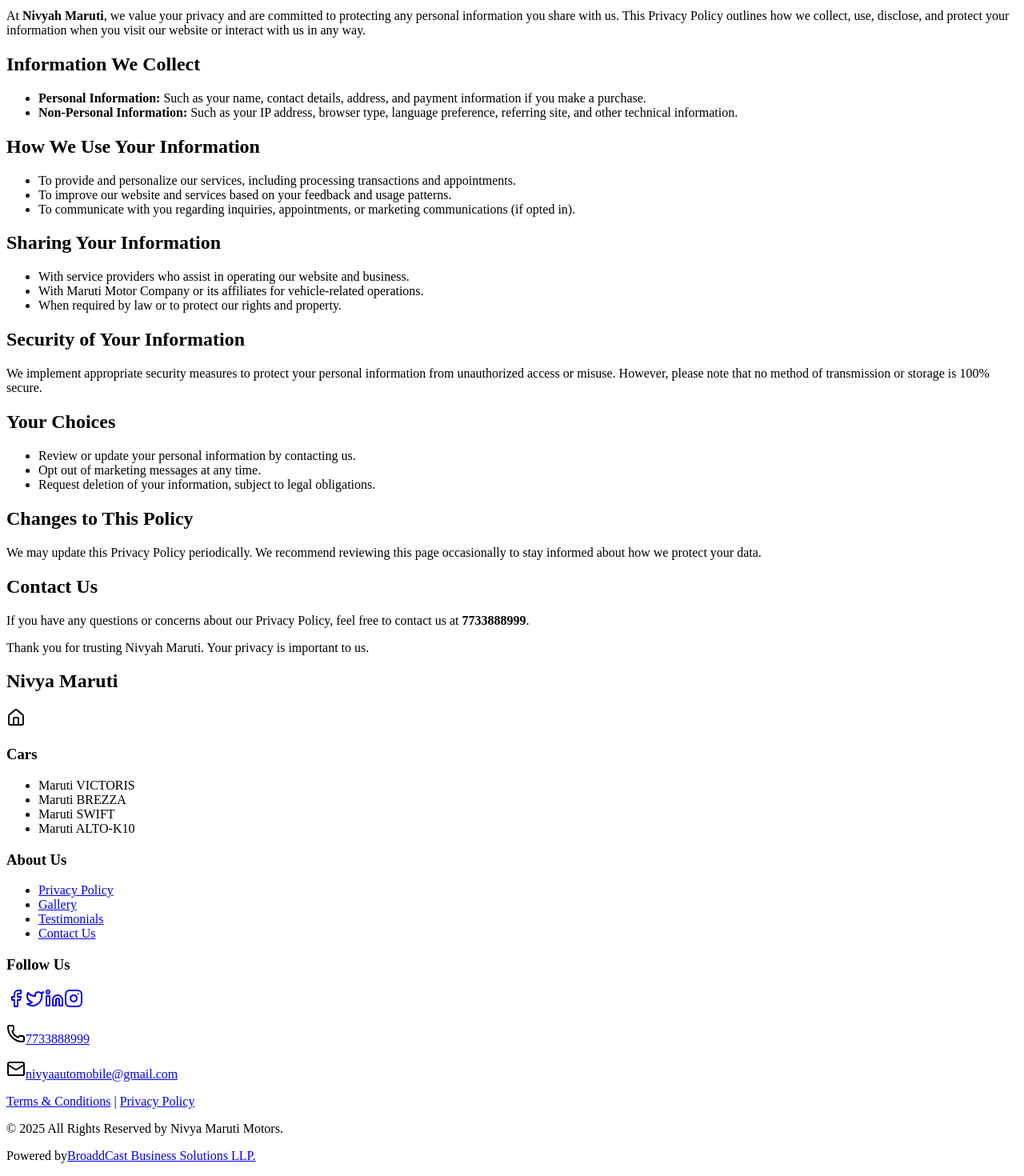
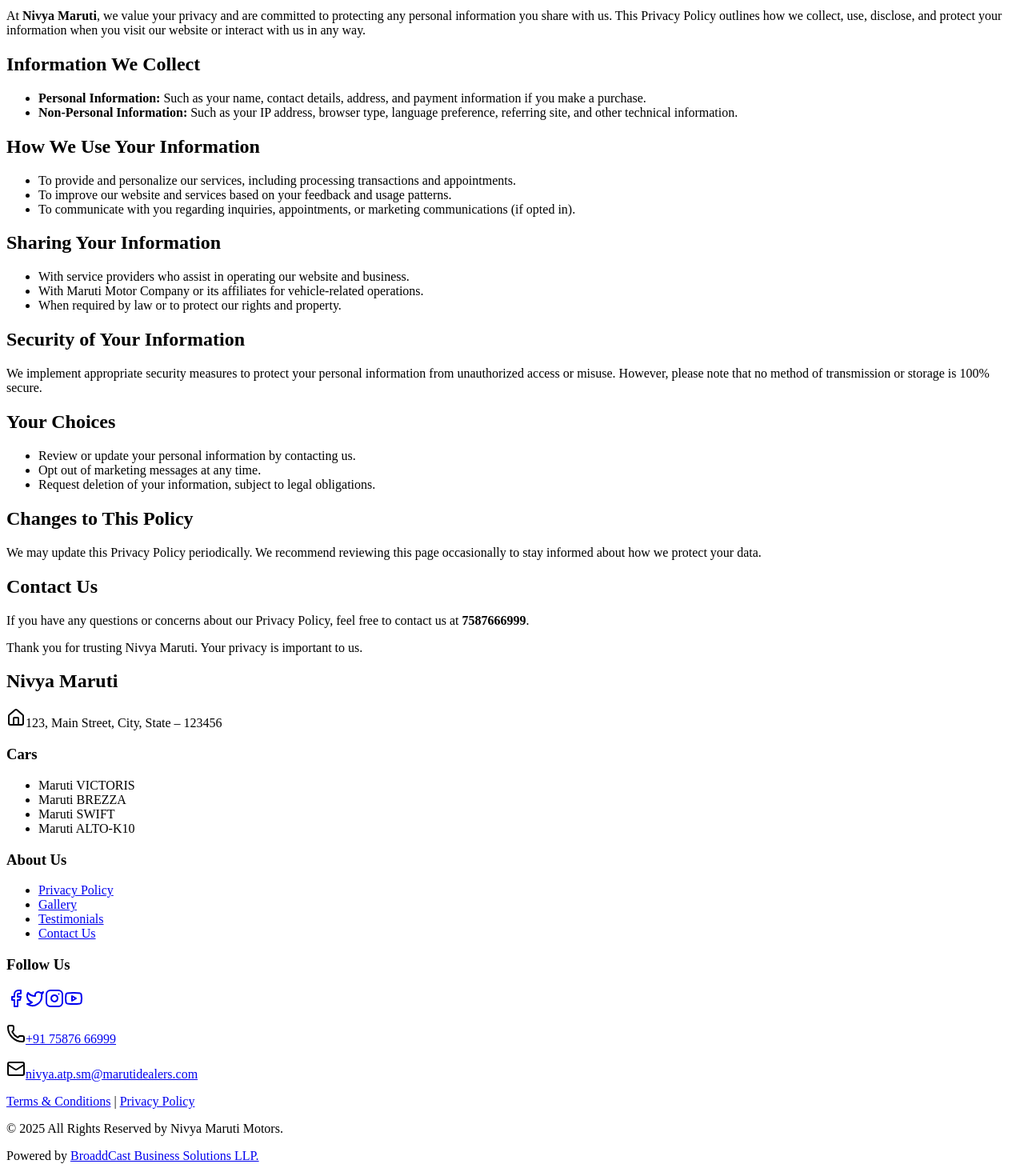
Before and after one commit to nivyaautomobile-web/Nivya-automobiles, a React (Create React App) app: page /PrivacyPolicy in a window 1280 px wide. Shown: the part 1226-2696 px from the top of the page at 80% size. Built offline with nearby package versions, Linux system fonts and the light colour scheme; the HTML template or start-up script is replaced by a standard one.

Commit message:
updated code

```diff
--- a/public/index.html
+++ b/public/index.html
@@ -5,7 +5,7 @@
       {
         "@context": "https://schema.org",
         "@type": "Organization",
-        "name": "Nivyah Maruti",
+        "name": "Nivya Maruti",
         "url": "https://NivyahMaruti.in",
 
         "author": {
--- a/src/ThankYouPage.js
+++ b/src/ThankYouPage.js
@@ -25,9 +25,9 @@
         </Link>
         <a
           className='text-lg font-semibold text-white'
-          href='tel:+917733888999'
+          href='tel:+917587666999'
         >
-          📞 7733888999
+          📞 7587666999
         </a>
       </nav>
 
--- a/src/components/screens/About.jsx
+++ b/src/components/screens/About.jsx
@@ -41,7 +41,7 @@
 const testimonials = [
   {
     quote:
-      'One of the standout features of Nivyah Maruti is its user‑friendly staff and modern facilities. The entire process, from enquiry to delivery, was smooth and transparent.',
+      'One of the standout features of Nivya Maruti is its user‑friendly staff and modern facilities. The entire process, from enquiry to delivery, was smooth and transparent.',
     name: 'George Orwell',
     location: 'Arizona, AZ',
     img: '/images/testimonials/george.jpg',
@@ -59,7 +59,7 @@
           <div className='absolute inset-0 bg-black/60'></div>
           <div className='relative z-10 px-4 text-center text-white'>
             <h1 className='mb-4 text-4xl font-extrabold md:text-6xl'>
-              About Nivyah Maruti
+              About Nivya Maruti
             </h1>
             <p className='text-lg md:text-xl'>
               Empowering Your Drive — With Trust, Quality, and Excellence
@@ -73,7 +73,7 @@
             <div>
               <h2 className='mb-6 text-3xl font-bold'>Our Mission</h2>
               <p className='mb-6 leading-relaxed text-gray-600'>
-                At Nivyah Maruti, our mission is to empower you to discover the
+                At Nivya Maruti, our mission is to empower you to discover the
                 joy of driving your dream Maruti. We aim to make your car-buying
                 experience seamless and enjoyable, providing transparency,
                 integrity, and reliability in all our interactions.
--- a/src/components/screens/Contact-us.jsx
+++ b/src/components/screens/Contact-us.jsx
@@ -130,7 +130,7 @@
                 <PhoneIcon className='w-6 h-6 text-teal-700' />
               </div>
               <div>
-                <h4 className='font-semibold'>7733888999</h4>
+                <h4 className='font-semibold'>7587666999</h4>
                 <p className='mt-1 text-sm text-gray-600'>
                   Lorem ipsum dolor sit amet, consectetur adipiscing elit.
                 </p>
--- a/src/components/screens/PrivacyPolicy.jsx
+++ b/src/components/screens/PrivacyPolicy.jsx
@@ -17,9 +17,9 @@
         </Link>
         <a
           className='text-lg font-semibold text-white'
-          href='tel:+917733888999'
+          href='tel:+917587666999'
         >
-          📞 7733888999
+          📞 7587666999
         </a>
       </nav>
       <div className='max-w-4xl px-6 py-12 mx-auto mt-10 text-gray-800'>
@@ -28,7 +28,7 @@
         </h1>
 
         <p className='mb-6'>
-          At <strong>Nivyah Maruti</strong>, we value your privacy and are
+          At <strong>Nivya Maruti</strong>, we value your privacy and are
           committed to protecting any personal information you share with us.
           This Privacy Policy outlines how we collect, use, disclose, and
           protect your information when you visit our website or interact with
@@ -133,12 +133,12 @@
           </h2>
           <p>
             If you have any questions or concerns about our Privacy Policy, feel
-            free to contact us at <strong>7733888999</strong>.
+            free to contact us at <strong>7587666999</strong>.
           </p>
         </section>
 
         <p className='mt-10 text-sm text-gray-500'>
-          Thank you for trusting Nivyah Maruti. Your privacy is important to us.
+          Thank you for trusting Nivya Maruti. Your privacy is important to us.
         </p>
       </div>{' '}
       <Footer />
--- a/src/home.js
+++ b/src/home.js
@@ -11,10 +11,10 @@
   Facebook,
   Home,
   Instagram,
-  Linkedin,
   Mail,
   Phone,
   Twitter,
+  Youtube,
 } from 'lucide-react';
 import { useEffect, useRef, useState } from 'react';
 import toast from 'react-hot-toast';
@@ -96,9 +96,9 @@
 
         <a
           className='pl-4 text-lg font-semibold text-white'
-          href='tel:+917733888999'
+          href='tel:+917587666999'
         >
-          📞 7733888999
+          📞 7587666999
         </a>
       </nav>
 
@@ -312,14 +312,14 @@
 
 export const Footer = () => {
   return (
-    <footer className='py-10 text-white bg-gray-900 '>
+    <footer className='py-12 text-white bg-gray-900'>
       <div className='grid max-w-6xl grid-cols-1 gap-8 px-6 mx-auto md:grid-cols-4'>
         {/* Logo & Address */}
         <div>
-          <h2 className='text-xl font-bold'>Nivya Maruti</h2>
+          <h2 className='text-2xl font-bold'>Nivya Maruti</h2>
           <p className='flex items-start gap-2 mt-2'>
             <Home className='w-5 h-5 mt-1' />
-            <span></span>
+            <span>123, Main Street, City, State – 123456</span>
           </p>
         </div>
 
@@ -333,7 +333,10 @@
               'Maruti SWIFT',
               'Maruti ALTO-K10',
             ].map((car, index) => (
-              <li key={index} className='pb-1 border-b hover:text-teal-400'>
+              <li
+                key={index}
+                className='pb-1 transition-colors duration-200 border-b border-gray-700 hover:text-teal-400'
+              >
                 {car}
               </li>
             ))}
@@ -350,7 +353,10 @@
               { label: 'Testimonials', href: '/' },
               { label: 'Contact Us', href: '/' },
             ].map((item, index) => (
-              <li key={index} className='pb-1 border-b hover:text-teal-400'>
+              <li
+                key={index}
+                className='pb-1 transition-colors duration-200 border-b border-gray-700 hover:text-teal-400'
+              >
                 <a href={item.href}>{item.label}</a>
               </li>
             ))}
@@ -358,77 +364,94 @@
         </div>
 
         {/* Social & Contact */}
-        <div className='space-y-8'>
+        <div className='space-y-6'>
           <h3 className='mb-3 text-lg font-semibold'>Follow Us</h3>
-          <div className='flex gap-4 mb-3'>
+          <div className='flex gap-4'>
             <a
-              href='https://www.facebook.com/NivyaMarutiTelangana'
+              href='https://www.facebook.com/nivyaautomobilesofficial/'
               target='_blank'
               rel='noopener noreferrer'
               aria-label='Facebook'
             >
-              <Facebook className='w-6 h-6 cursor-pointer hover:text-gray-400' />
-            </a>
-            <a href='/' aria-label='Twitter'>
-              <Twitter className='w-6 h-6 cursor-pointer hover:text-gray-400' />
+              <Facebook className='w-6 h-6 transition-colors duration-200 cursor-pointer hover:text-teal-400' />
             </a>
             <a
-              href='https://www.linkedin.com/company/86301981/admin/dashboard/'
+              href='https://x.com/NivyaAutomobile'
               target='_blank'
               rel='noopener noreferrer'
-              aria-label='LinkedIn'
+              aria-label='Twitter'
             >
-              <Linkedin className='w-6 h-6 cursor-pointer hover:text-gray-400' />
+              <Twitter className='w-6 h-6 transition-colors duration-200 cursor-pointer hover:text-teal-400' />
             </a>
             <a
-              href='https://www.instagram.com/NivyaMaruti.telangana/'
+              href='https://www.instagram.com/nivyamarutiofficial/'
               target='_blank'
               rel='noopener noreferrer'
               aria-label='Instagram'
             >
-              <Instagram className='w-6 h-6 cursor-pointer hover:text-gray-400' />
+              <Instagram className='w-6 h-6 transition-colors duration-200 cursor-pointer hover:text-teal-400' />
+            </a>
+            <a
+              href='https://www.youtube.com/@NivyaAutomobiles'
+              target='_blank'
+              rel='noopener noreferrer'
+              aria-label='Youtube'
+            >
+              <Youtube className='w-8 h-6 transition-colors duration-200 cursor-pointer hover:text-teal-400' />
             </a>
           </div>
+
+          {/* Contact Info */}
           <p className='flex items-center gap-2'>
             <Phone className='w-5 h-5' />
-            <a href='tel:+917733888999'>7733888999</a>
+            <a
+              href='tel:+917587666999'
+              className='transition-colors duration-200 hover:text-teal-400'
+            >
+              +91 75876 66999
+            </a>
           </p>
-          <p className='flex items-center gap-2 mt-2'>
-            <Mail className='w-5 h-5' />
+          <p className='flex items-center gap-3'>
+            <span className='flex items-center justify-center w-8 h-8 rounded-full'>
+              <Mail className='w-4 h-4 text-white' />
+            </span>
             <a
-              className='hover:text-gray-400'
-              href='mailto:nivyaautomobile@gmail.com'
+              href='mailto:nivya.atp.sm@marutidealers.com'
+              className='transition-colors duration-200 hover:text-teal-400'
             >
-              nivyaautomobile@gmail.com
+              nivya.atp.sm@marutidealers.com
             </a>
           </p>
         </div>
       </div>
 
       {/* Bottom Bar */}
-      <div className='pt-4 mt-6 text-sm text-center border-t border-gray-700'>
+      <div className='pt-6 mt-10 space-y-2 text-sm text-center border-t border-gray-700'>
         <p>
-          <a href='/' className='hover:text-gray-400'>
+          <a
+            href='/'
+            className='transition-colors duration-200 hover:text-teal-400'
+          >
             Terms & Conditions
           </a>{' '}
           |{' '}
-          <a href='/PrivacyPolicy' className='hover:text-gray-400'>
+          <a
+            href='/PrivacyPolicy'
+            className='transition-colors duration-200 hover:text-teal-400'
+          >
             Privacy Policy
           </a>
         </p>
-        <p className='mt-2'>
-          © 2025 All Rights Reserved by Nivya Maruti Motors.
-        </p>
-        <p className='mt-1 text-gray-500'>
-          Powered by
+        <p>© 2025 All Rights Reserved by Nivya Maruti Motors.</p>
+        <p className='text-gray-500'>
+          Powered by{' '}
           <a
             href='https://broaddcast.com/'
             target='_blank'
             rel='noopener noreferrer'
+            className='transition-colors duration-200 hover:text-red-500'
           >
-            <span className='ml-4 hover:text-red-500'>
-              BroaddCast Business Solutions LLP.
-            </span>
+            BroaddCast Business Solutions LLP.
           </a>
         </p>
       </div>
```
Also changed, not shown: 12 other files (tests, documents, lock files or other folders).
